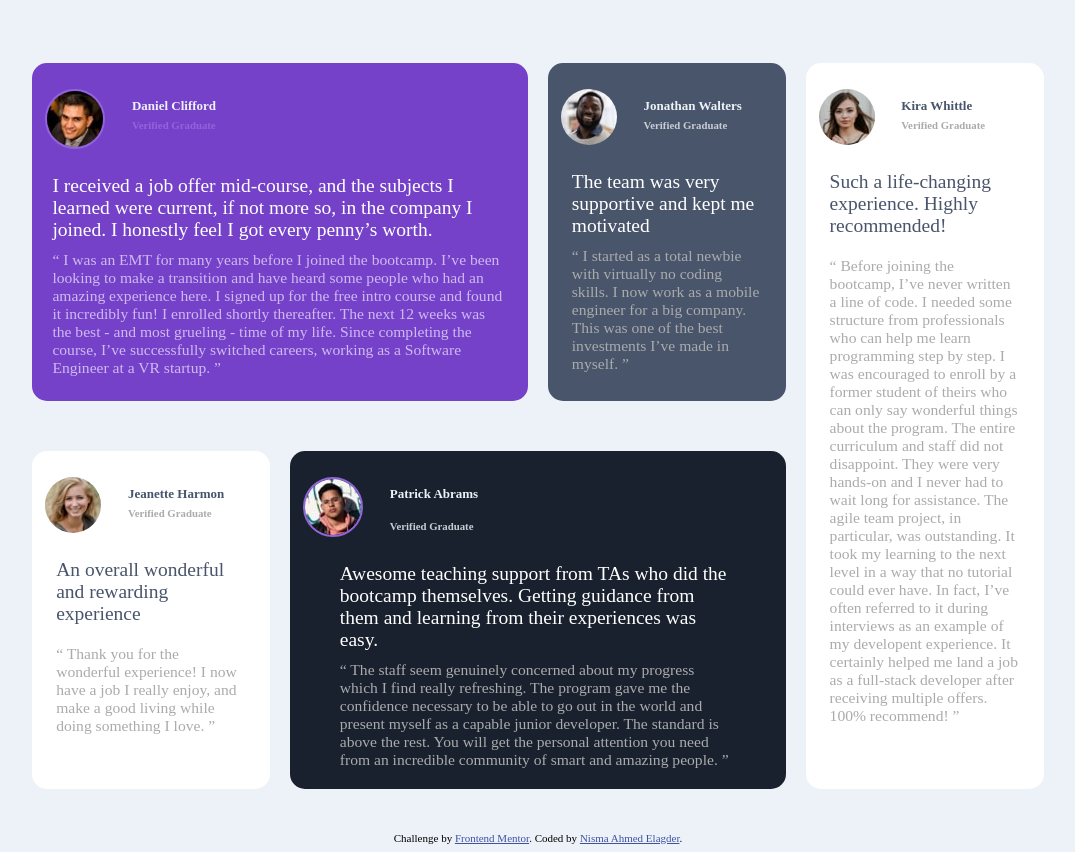
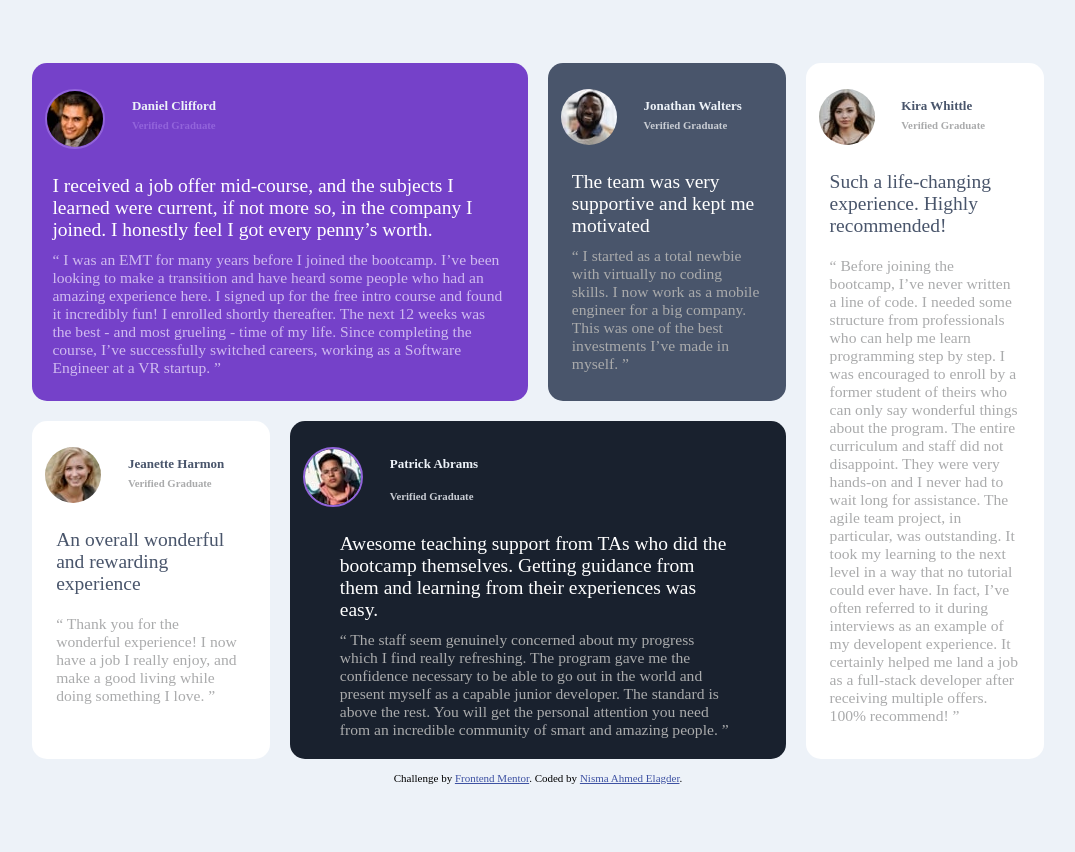
Before and after one commit to NismaELagder/Grid-Section-Challenge-Solution, a plain HTML site: page index.html in a window 1280 px wide. Shown: the whole page, without its empty margins (102-1177 px from the left). After the commit the page ends 800 px from the top, so only its background shows below. Drawn offline with Linux system fonts and the light colour scheme.

Commit message:
Update style.css

```diff
--- a/style.css
+++ b/style.css
@@ -177,4 +177,12 @@ body {
   .patrick {
     grid-area: patrick;
   }
+
+  .daniel,
+  .jonathan,
+  .jeanette,
+  .patrick,
+  .kira {
+    margin-bottom: 0;
+  }
 }
```
